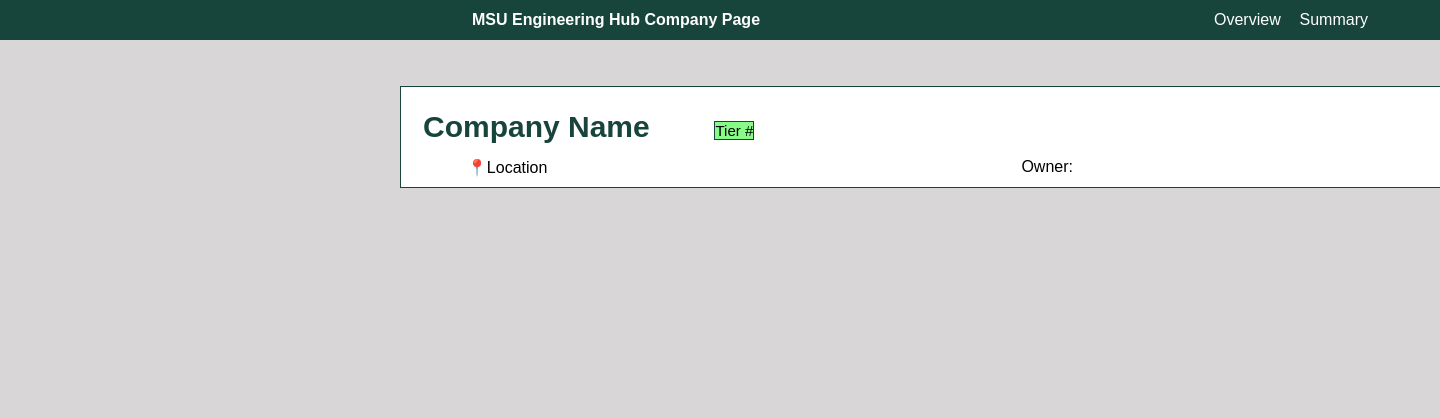
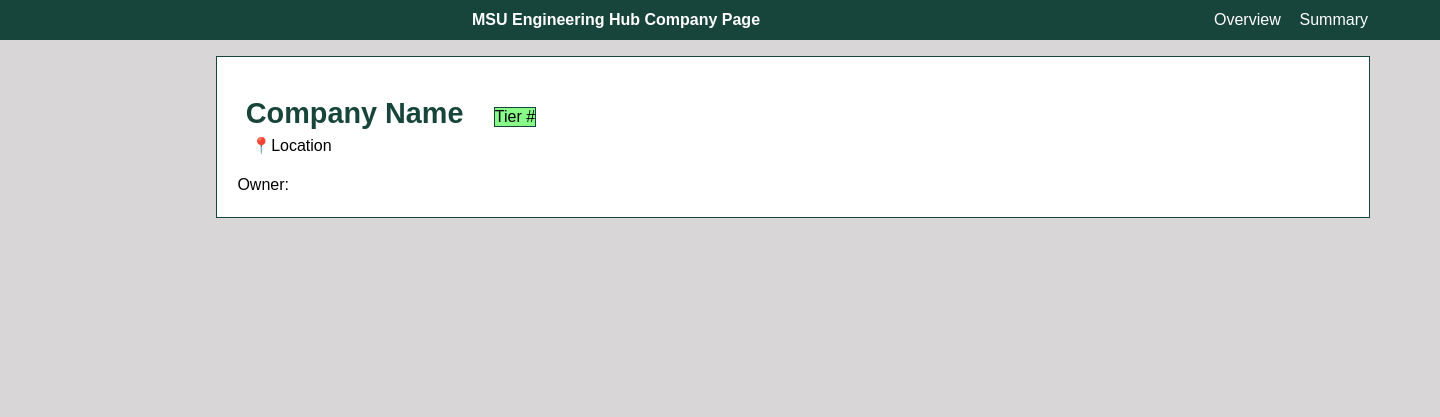
Before and after one commit to sungodemk/msu-engineering-engagement-hub, a Flask app: page /company in a window 1440 px wide. Shown: the part 64-481 px from the top of the page. Run offline with Flask 3, Linux system fonts and the light colour scheme.

Commit message:
Updated Company Page

```diff
--- a/static/css/company_page.css
+++ b/static/css/company_page.css
@@ -9,11 +9,11 @@ body {
 }
 
 .title_box {
-    width: 900px;
-    height: 100px;
-    position: absolute;
-    top: 150px;
-    left: 400px;
+    width: 70vw;
+    height: 20vh;
+    position: relative;
+    top: 2vh;
+    left: 15vw;
 
     background-color: white;
     color: #18453B;
@@ -26,33 +26,33 @@ body {
 }
 
 .c_title_text {
-    font-size: 30px;
+    font-size: 2vw;
     font-weight: bold;
     text-align: center;
     color: #18453B;
     position: relative;
-    top: -10px;
-    right: 50px;
+    top: -3vh;
+    right: 3vw;
 }
 
 .location {
     font-size: 1.0em;
     color: black;
     position: relative;
-    top: 30px;
-    right: 400px;
+    top: 1vh;
+    right: 32vw;
 }
 
 .tier_box {
     background-color: rgb(135, 250, 135);
     position: relative;
-    top: -7px;
-    right: 400px;
-    border: 1px solid #18453B;
+    top: -2.5vh;
+    right: 35vw;
+    border: 0.01vw solid #18453B;
 }
 
 .tier_text {
-    font-size: 15px;
+    font-size: 1.0em;
     color: black;
     position: relative;
 }
@@ -61,6 +61,6 @@ body {
     font-size: 1.0em;
     color: black;
     position: relative;
-    top: 30px;
-    right: 300px;
+    top: 6vh;
+    right: 70vw;
 }
```
